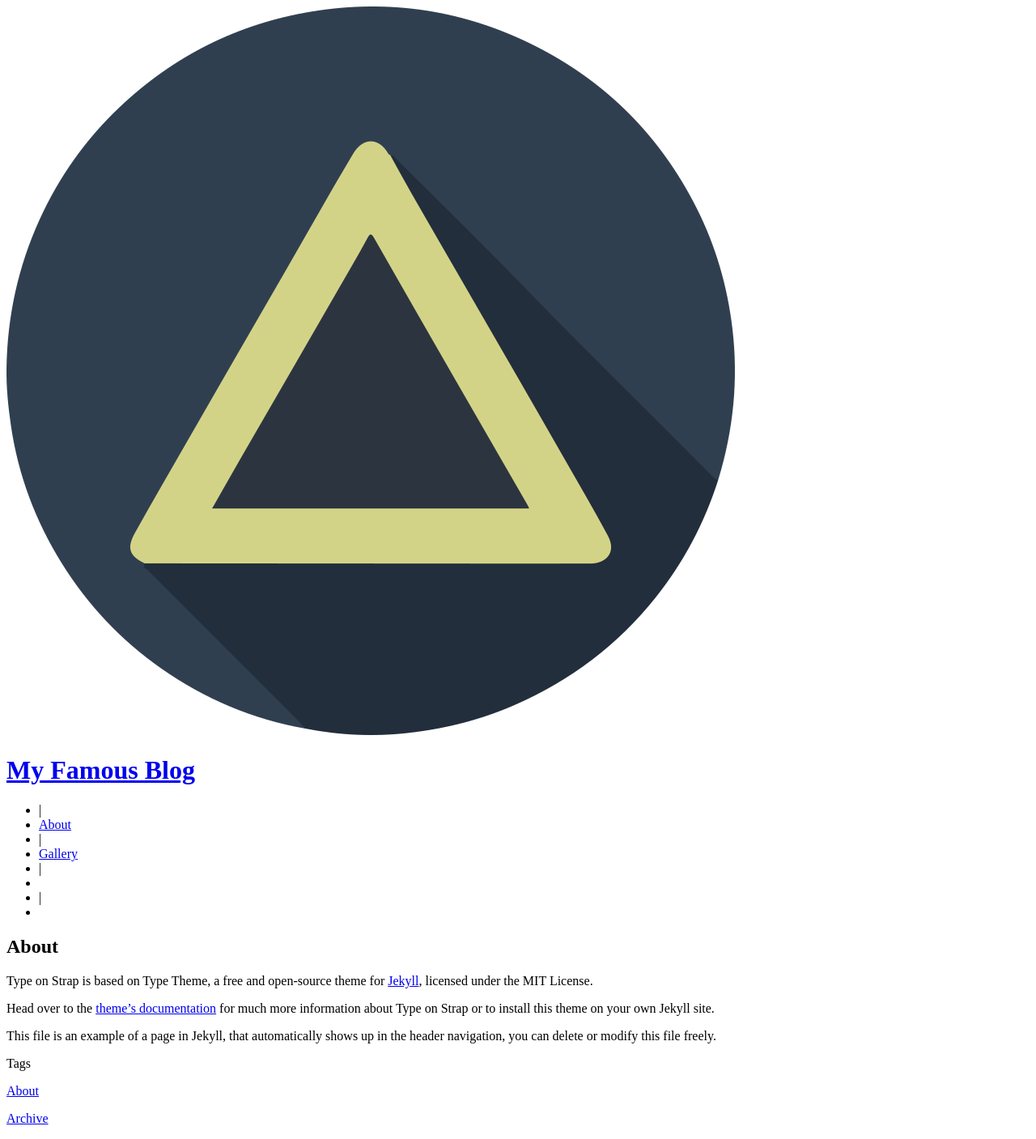
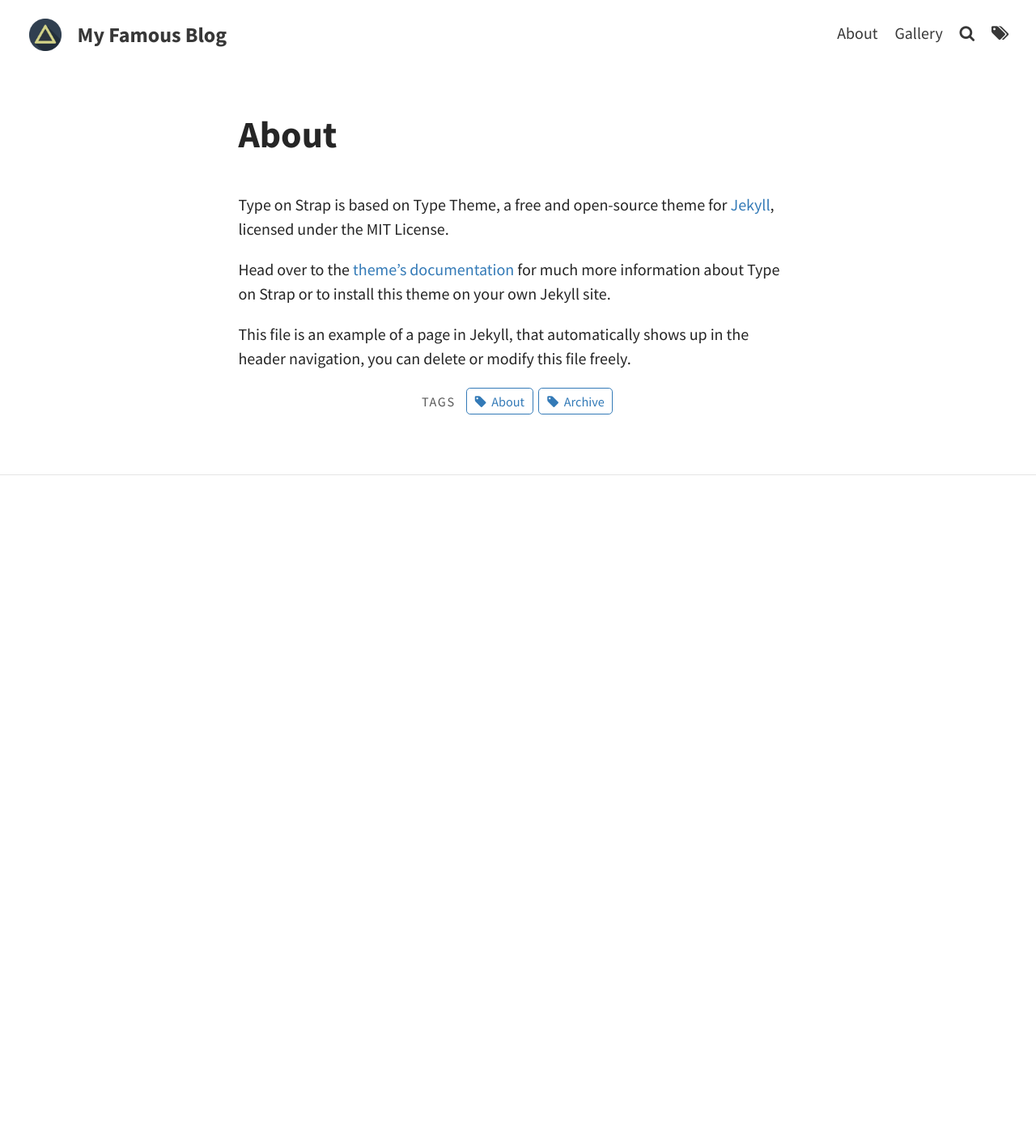
Before and after one commit to publisha/student_site, a Jekyll site: the page built from pages/about.md, in a window 1280 px wide. Shown: the whole page at 81% size. Built offline with Jekyll 4.4.1, drawn with Linux system fonts in a browser that asks for light colours; after the commit the page ends 900 px from its top, so only the background shows below that.

Commit message:
style paths

```diff
--- a/_includes/stylesheets.html
+++ b/_includes/stylesheets.html
@@ -1,3 +1,3 @@
-<link href="{{ /assets/css/styles.css | relative_url }}" rel="stylesheet">
-<link href="{{ /assets/css/assets/css/fontawsome.css | relative_url }}" rel="stylesheet">
-<link href="{{ /assets/css/jquery.fancybox.css | relative_url }}"  rel="stylesheet">
+<link rel="stylesheet" href="{{ '/assets/css/styles.css' | relative_url }}">
+<link rel="stylesheet" href="{{ '/assets/css/fontawsome.css' | relative_url }}">
+<link rel="stylesheet" href="{{ '/assets/css/jquery.fancybox.css' | relative_url }}">
```
